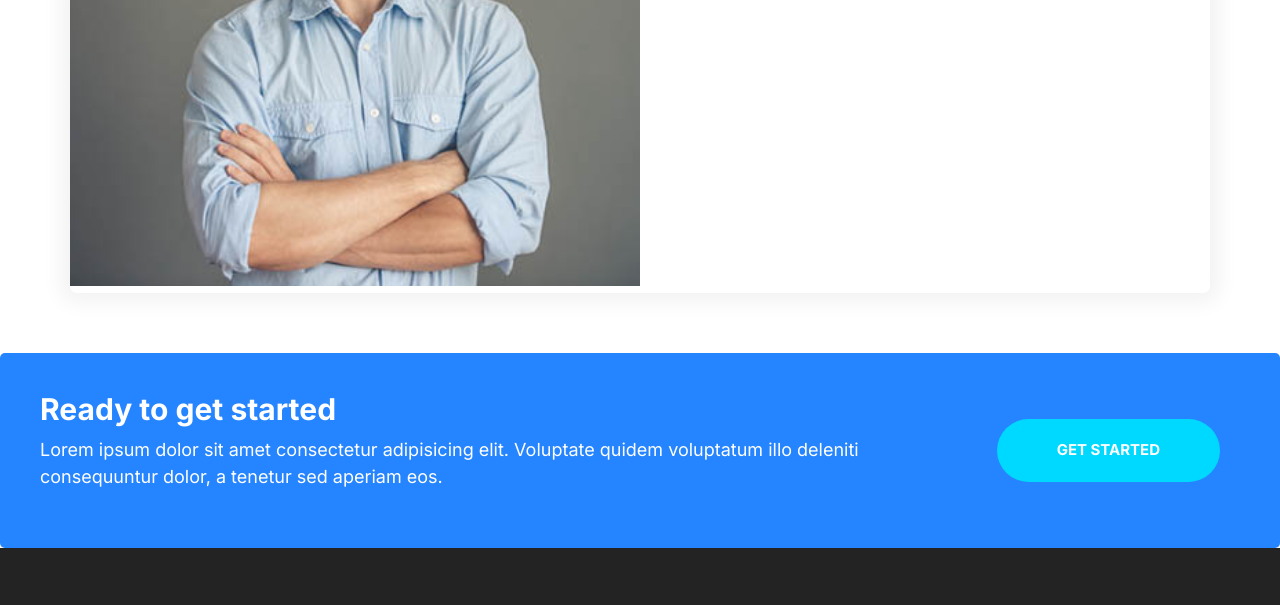
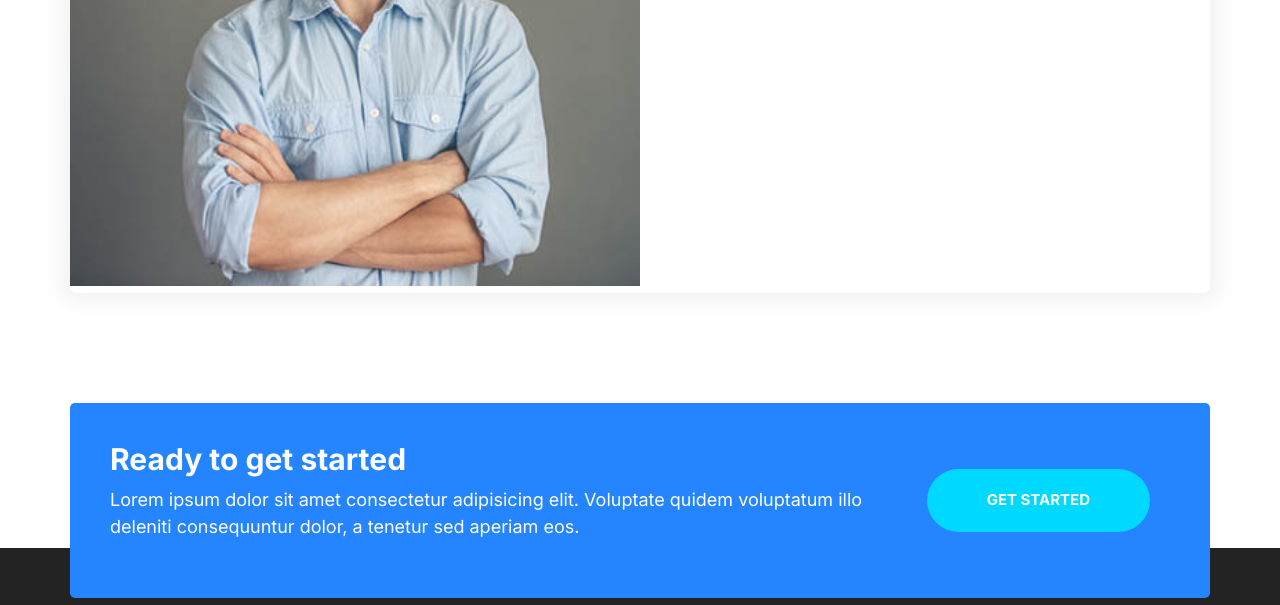
Before and after one commit to ather8/Moshify, a plain HTML site: page index.html in a window 1280 px wide. Shown: the part 4914-5519 px from the top of the page. Drawn offline with Linux system fonts and the light colour scheme.

Commit message:
Fix callout layout.

```diff
--- a/css/styles.css
+++ b/css/styles.css
@@ -905,3 +905,9 @@ a {
         font-size: 1.6rem;
     }
 }
+
+/* Sign-up Callout */
+
+.callout-signup {
+    transform: translateY(5rem);
+}
--- a/index.html
+++ b/index.html
@@ -269,13 +269,15 @@
             </div>
         </div>
     </section>
-    <div class="callout callout--primary">
-        <div class="grid grid--1x2">
-            <div class="callout__content">
-                <h2 class="callout__heading">Ready to get started</h2>
-                <p>Lorem ipsum dolor sit amet consectetur adipisicing elit. Voluptate quidem voluptatum illo deleniti consequuntur dolor, a tenetur sed aperiam eos.</p>
+    <div class="container">
+        <div class="callout callout--primary callout-signup">
+            <div class="grid grid--1x2">
+                <div class="callout__content">
+                    <h2 class="callout__heading">Ready to get started</h2>
+                    <p>Lorem ipsum dolor sit amet consectetur adipisicing elit. Voluptate quidem voluptatum illo deleniti consequuntur dolor, a tenetur sed aperiam eos.</p>
+                </div>
+                <a href="" class="btn btn--secondary btn--stretched">Get Started</a>
             </div>
-            <a href="" class="btn btn--secondary btn--stretched">Get Started</a>
         </div>
     </div>
     <footer class="block block--dark footer">
```
